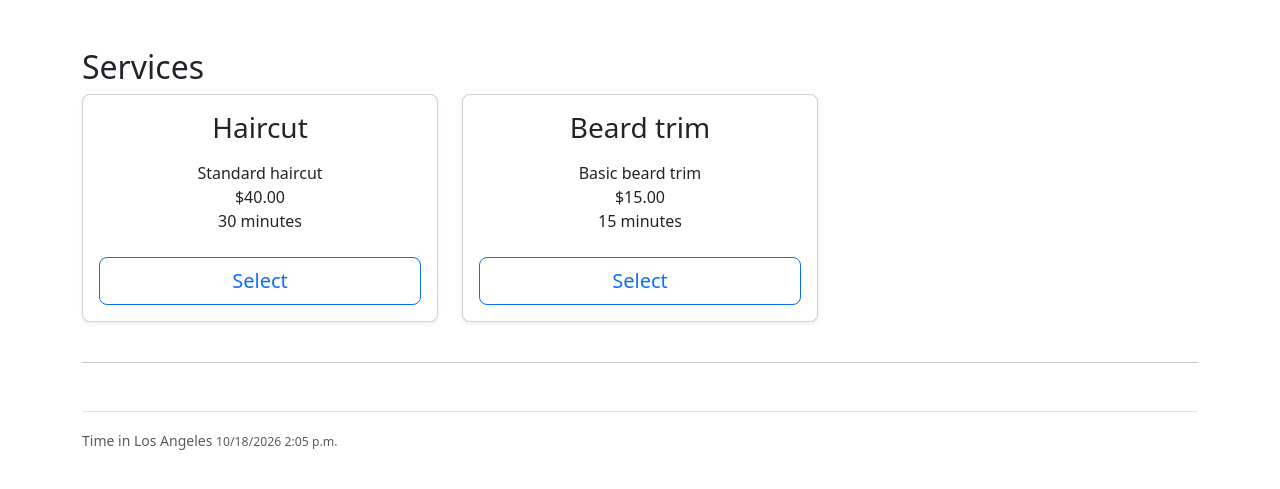
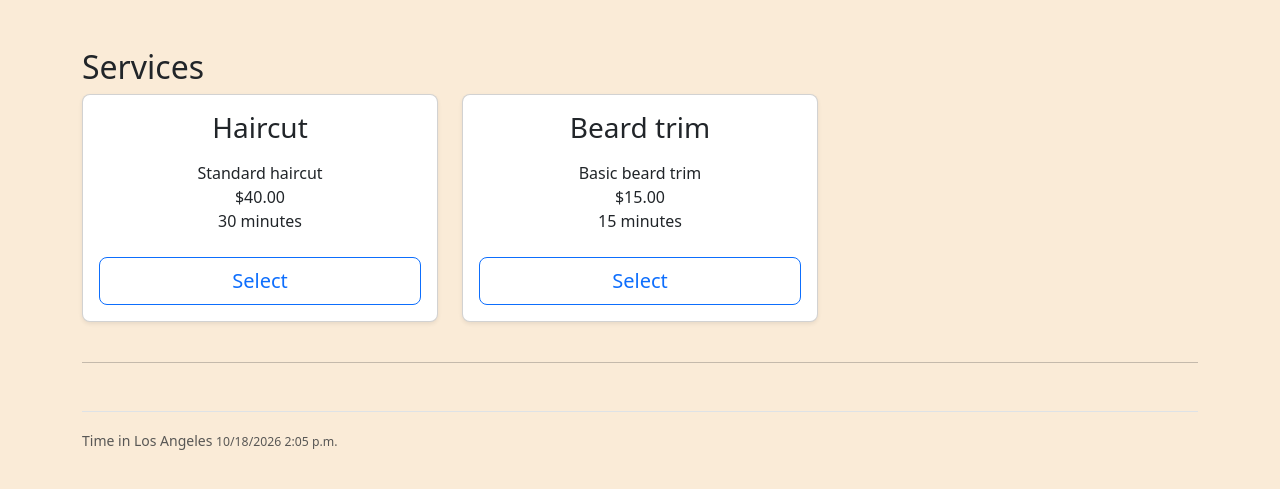
Before and after one commit to Noveyam/appointments-scheduler-app, a Django app: page / in a window 1280 px wide. Shown: the top 489 px of the page. Run offline with Django 5.2, Linux system fonts and the light colour scheme; data comes from the database, SQL or seed files in the repository; data that the repository does not hold is empty.

Commit message:
Update booking page background color

```diff
--- a/appointments/templates/appointments/base.html
+++ b/appointments/templates/appointments/base.html
@@ -9,6 +9,9 @@
     <link rel="stylesheet" href="https://cdn.jsdelivr.net/npm/bootstrap-icons@1.11.3/font/bootstrap-icons.min.css">
     <link href="https://cdn.jsdelivr.net/npm/bootstrap@5.3.2/dist/css/bootstrap.min.css" rel="stylesheet"
         integrity="sha384-T3c6CoIi6uLrA9TneNEoa7RxnatzjcDSCmG1MXxSR1GAsXEV/Dwwykc2MPK8M2HN" crossorigin="anonymous">
+    <style>
+      body { background-color: antiquewhite;}
+    </style>
 </head>
 
 <body>
```
